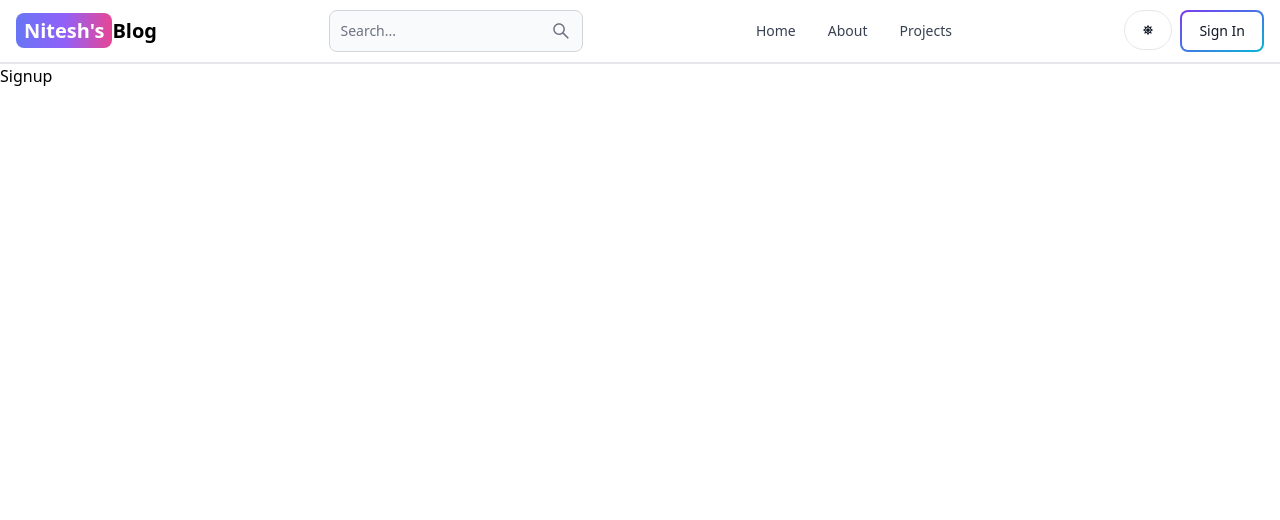
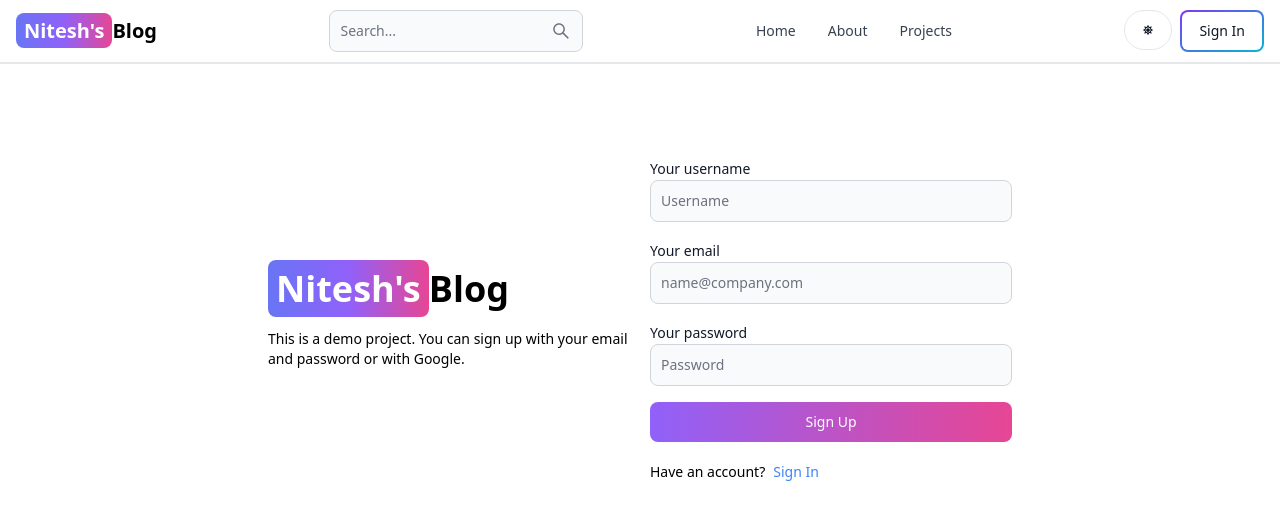
Before and after one commit to Khanna12345678/mern-blog, a React app in the folder client/: page /sign-up in a window 1280 px wide. Shown: the top 520 px of the page. Built offline with nearby package versions, Linux system fonts and the light colour scheme; the HTML template or start-up script is replaced by a standard one.

Commit message:
create sign up page ui

```diff
--- a/client/src/pages/Signup.jsx
+++ b/client/src/pages/Signup.jsx
@@ -1,9 +1,87 @@
-import React from 'react'
+import React from 'react';
+import { Alert, Button, Label, Spinner, TextInput } from 'flowbite-react';
+import { Link } from 'react-router-dom';
+// import OAuth from '../components/OAuth';
 
 export default function Signup() {
+  // Placeholder for the loading state to demonstrate UI
+  const loading = false;
+
+  // Placeholder for the error message state to demonstrate UI
+  const errorMessage = null;
+
   return (
-    <div>
-      Signup
+    <div className='min-h-screen mt-20'>
+      <div className='flex p-3 max-w-3xl mx-auto flex-col md:flex-row md:items-center gap-5'>
+        {/* left */}
+        <div className='flex-1'>
+          <Link to='/' className='font-bold dark:text-white text-4xl'>
+            <span className='px-2 py-1 bg-gradient-to-r from-indigo-500 via-purple-500 to-pink-500 rounded-lg text-white'>
+              Nitesh's
+            </span>
+            Blog
+          </Link>
+          <p className='text-sm mt-5'>
+            This is a demo project. You can sign up with your email and password
+            or with Google.
+          </p>
+        </div>
+        {/* right */}
+        <div className='flex-1'>
+          <form className='flex flex-col gap-4' onSubmit={(e) => e.preventDefault()}>
+            <div>
+              <Label value='Your username' />
+              <TextInput
+                type='text'
+                placeholder='Username'
+                id='username'
+              />
+            </div>
+            <div>
+              <Label value='Your email' />
+              <TextInput
+                type='email'
+                placeholder='name@company.com'
+                id='email'
+              />
+            </div>
+            <div>
+              <Label value='Your password' />
+              <TextInput
+                type='password'
+                placeholder='Password'
+                id='password'
+              />
+            </div>
+            <Button
+              gradientDuoTone='purpleToPink'
+              type='submit'
+              disabled={loading}
+            >
+              {loading ? (
+                <>
+                  <Spinner size='sm' />
+                  <span className='pl-3'>Loading...</span>
+                </>
+              ) : (
+                'Sign Up'
+              )}
+            </Button>
+            {/* <OAuth /> */}
+          </form>
+          <div className='flex gap-2 text-sm mt-5'>
+            <span>Have an account?</span>
+            <Link to='/sign-in' className='text-blue-500'>
+              Sign In
+            </Link>
+          </div>
+          {errorMessage && (
+            <Alert className='mt-5' color='failure'>
+              {errorMessage}
+            </Alert>
+          )}
+        </div>
+      </div>
     </div>
-  )
+  );
 }
```
